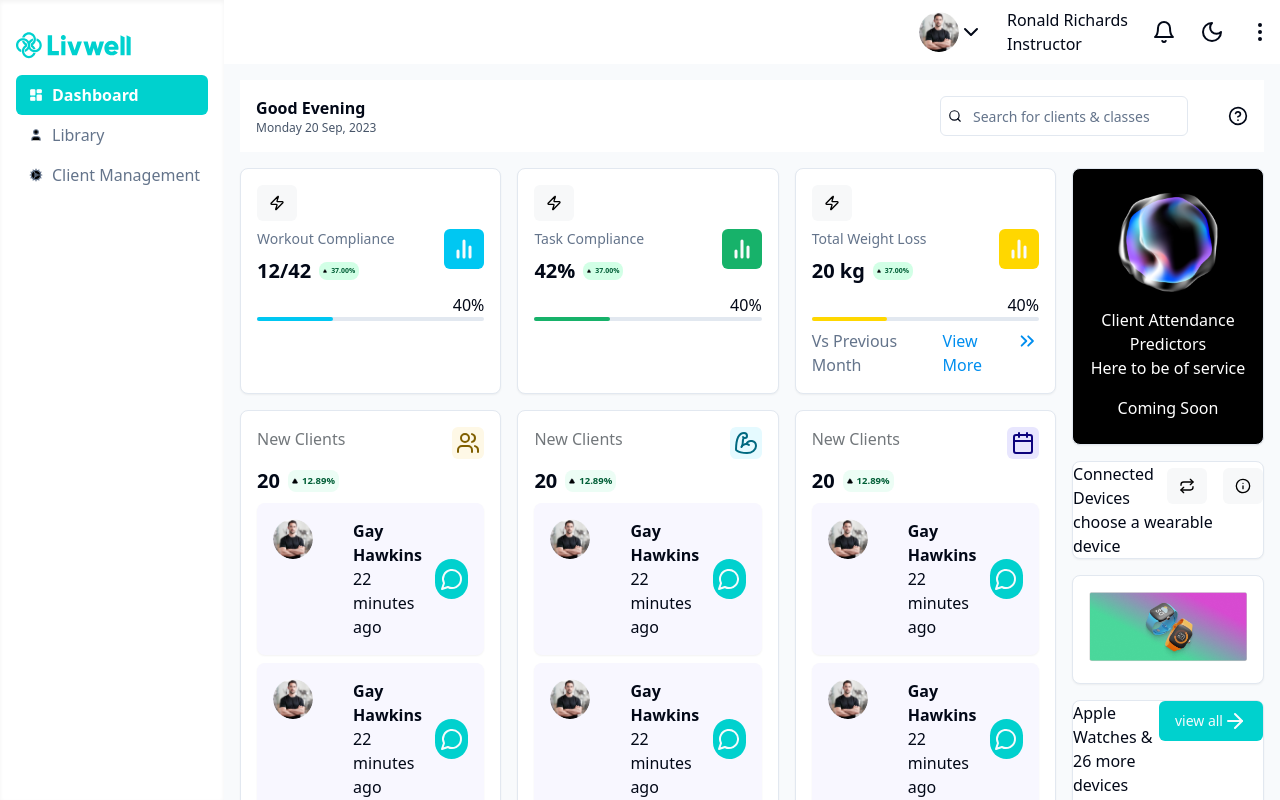
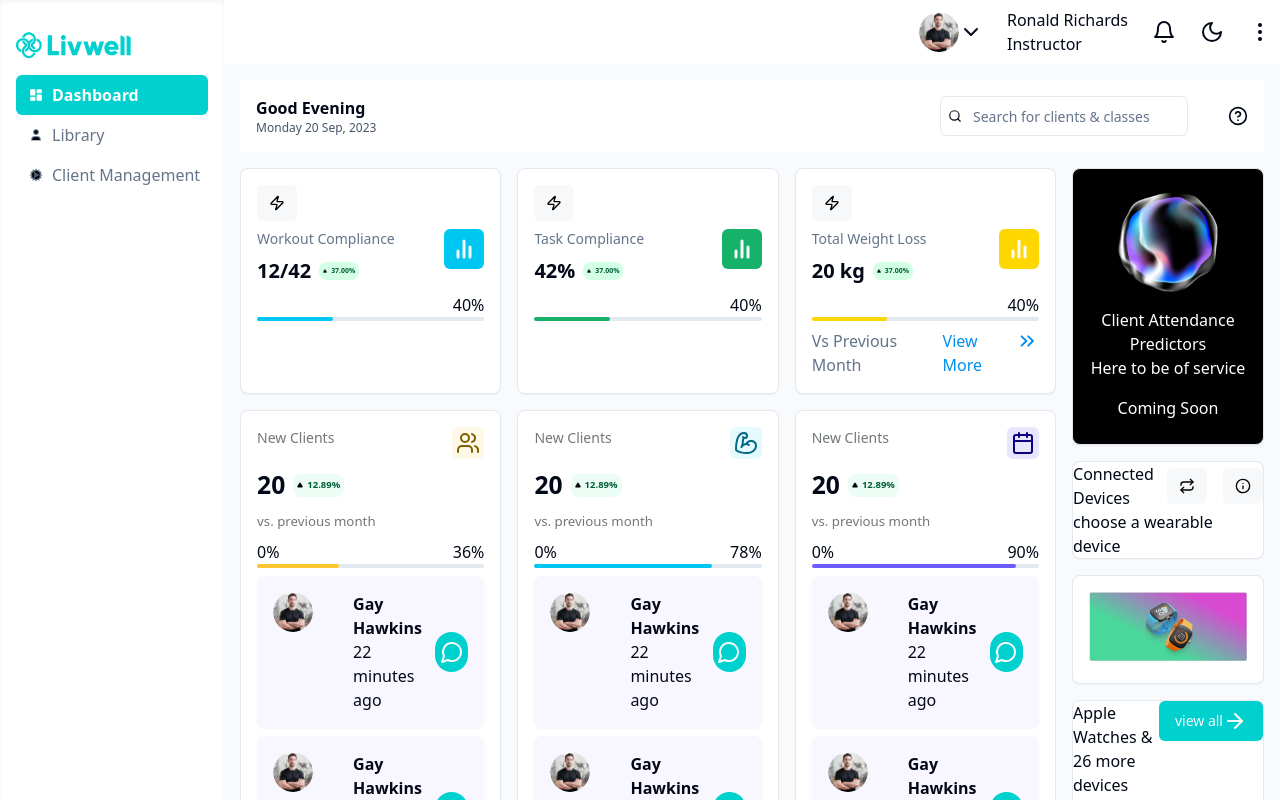
Before and after one commit to MichaelBoyo/lw-task, a Next.js app: page / in a window 1280 px wide. Built offline with nearby package versions, Linux system fonts and the light colour scheme.

Commit message:
refactor: Update SectionTwo component layout and styles

```diff
--- a/app/page.tsx
+++ b/app/page.tsx
@@ -141,7 +141,7 @@ const SectionTwo = () => {
       {SECONDARY_CARDS_DATA.map((val, index) => (
         <Card key={index} className="p-4 space-y-2">
           <div className="flex justify-between">
-            <p className="text-[#72777B] ">{val.title}</p>
+            <p className="text-[#72777B] text-[14px]">{val.title}</p>
             <div
               className=" p-1 rounded-md"
               style={{
@@ -152,10 +152,27 @@ const SectionTwo = () => {
             </div>
           </div>
           <div className="flex items-center space-x-2">
-            <p className="text-xl font-bold">{val.rating}</p>
+            <p className="text-[24.66px] font-bold">{val.rating}</p>
             <div className="text-[9.49px] rounded-lg bg-[#ECFDF5] flex items-center p-1 space-x-1  ">
               <Triangle fill="black" size={6} />
               <p className="text-[#005E36]  font-semibold">{val.growth}</p>
+            </div>
+          </div>
+          <p className="text-[#72777B] text-[13.28px]">{val.subTitle}</p>
+          <div>
+            <div className="flex justify-between">
+              <p className="">0%</p>
+              <p className="">{val.total.value}%</p>
+            </div>
+
+            <div className="bg-slate-200 h-1 rounded-lg">
+              <div
+                style={{
+                  background: val.color,
+                  width: `${val.total.value}%`,
+                }}
+                className="h-full  rounded-lg"
+              />
             </div>
           </div>
 
--- a/constants/dummy.data.tsx
+++ b/constants/dummy.data.tsx
@@ -25,10 +25,14 @@ export const MAIN_CARDS_DATA = [
 export const SECONDARY_CARDS_DATA = [
   {
     title: "New Clients",
+    total: {
+      value: 36,
+      color: "green",
+    },
     subTitle: "vs. previous month",
     rating: "20",
     growth: "12.89%",
-    color: "green",
+    color: "#FBC62F",
     icon: User,
     iconOne: <Users color="#805F00" />,
     iconOneColor: "#FEF8E6",
@@ -59,9 +63,13 @@ export const SECONDARY_CARDS_DATA = [
     title: "New Clients",
     subTitle: "vs. previous month",
     rating: "20",
+    total: {
+      value: 78,
+      color: "red",
+    },
     growth: "12.89%",
     iconOne: <BicepsFlexed color="#006980" />,
-    color: "green",
+    color: "#00C7F2",
     icon: User,
     iconOneColor: "#E5FAFF",
     data: [
@@ -91,8 +99,12 @@ export const SECONDARY_CARDS_DATA = [
     title: "New Clients",
     subTitle: "vs. previous month",
     rating: "20",
+    total: {
+      value: 90,
+      color: "orange",
+    },
     growth: "12.89%",
-    color: "#E8E6FE",
+    color: "#695CFB",
     icon: Calendar,
     iconOne: <Calendar color="#0C027D" />,
     iconOneColor: "#E8E6FE",
```
